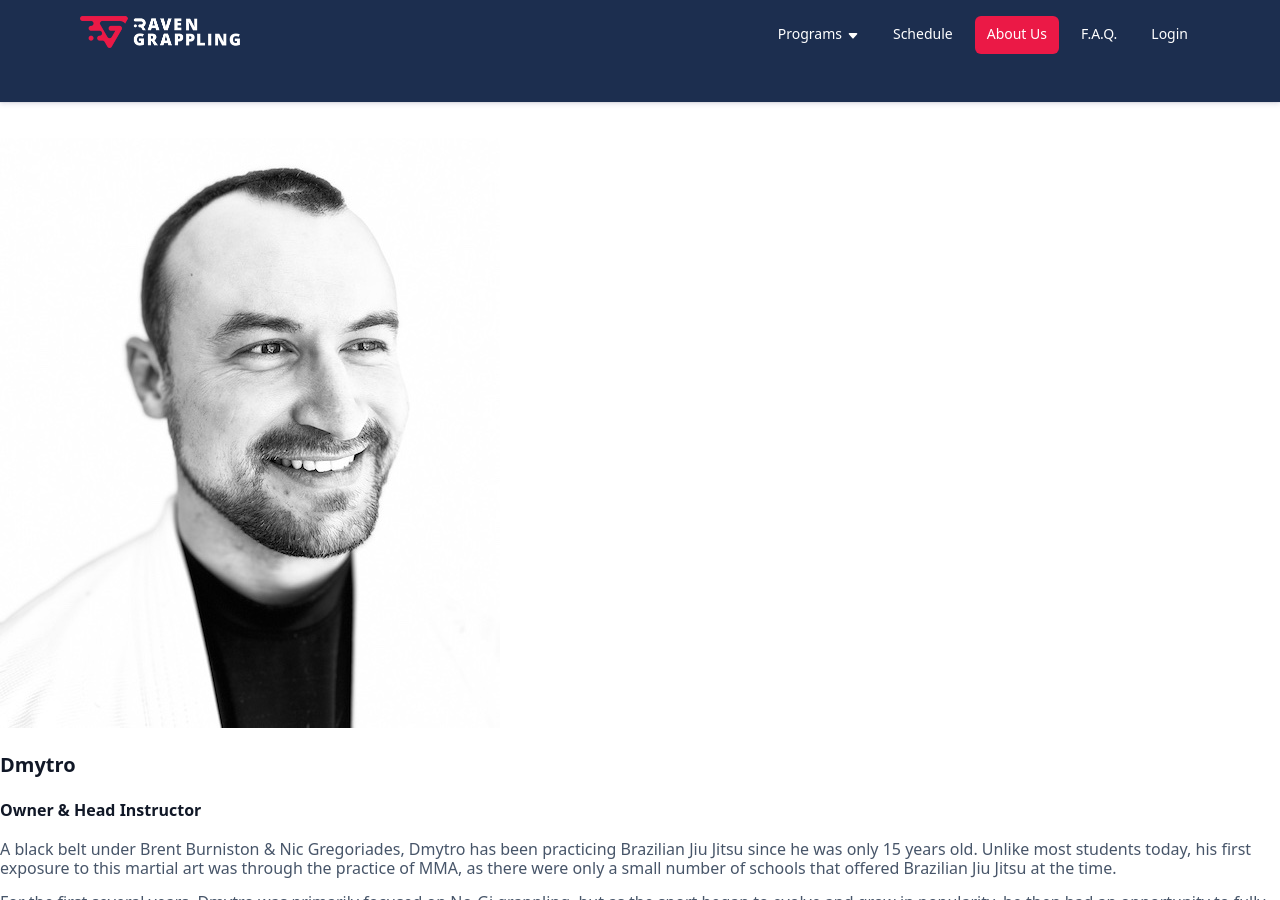
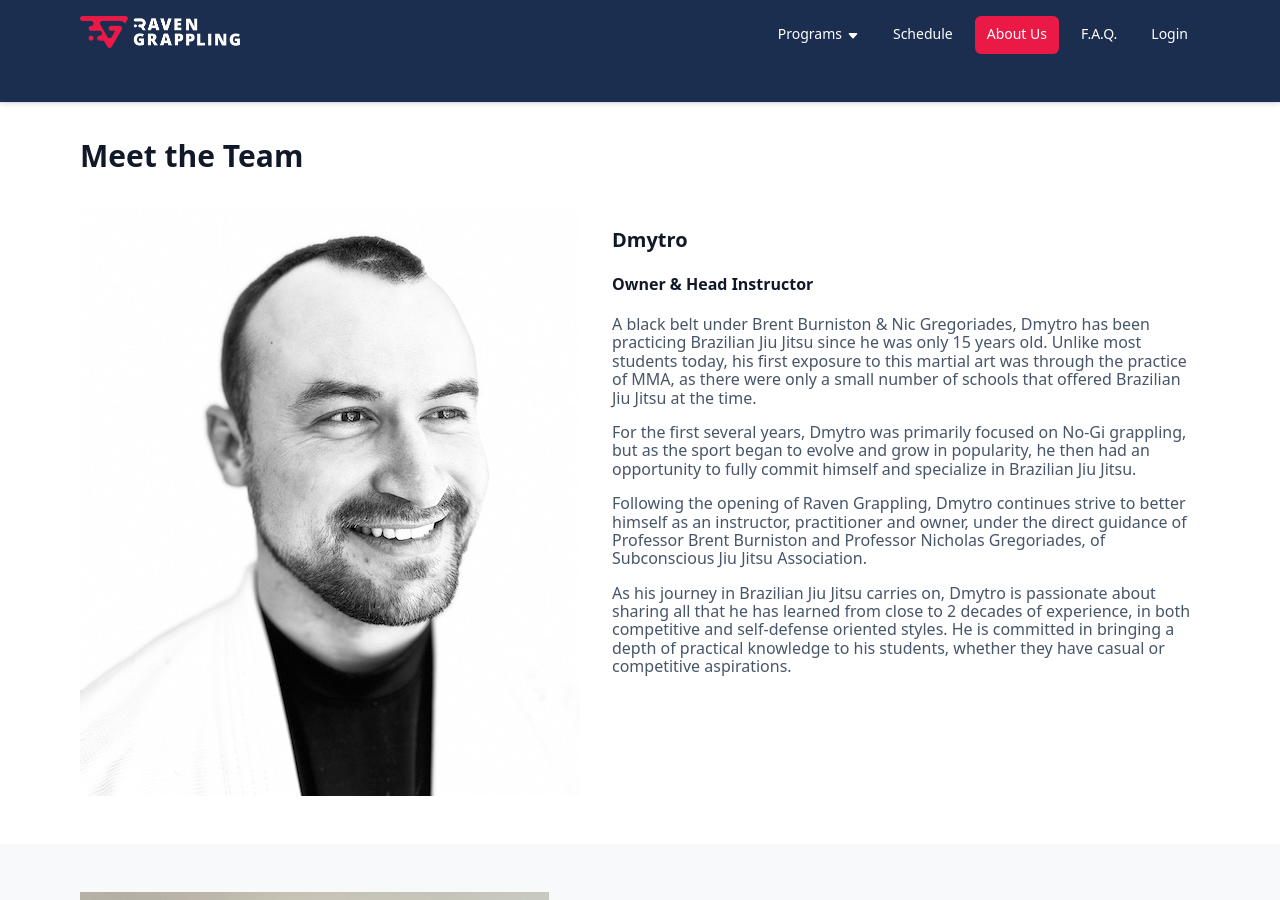
Before and after one commit to RavenGrappling/RavenGrappling.github.io, a Jekyll site: the page built from pages/about-us.html, in a window 1280 px wide and 900 px high. Built offline with Jekyll 4.4.1, drawn with Linux system fonts in a browser that asks for light colours; nearby versions of some CDN libraries; library files that are not in the unit come from our copies.

Commit message:
basic formatting

```diff
--- a/pages/about-us.html
+++ b/pages/about-us.html
@@ -4,15 +4,13 @@
 permalink: /about-us
 ---
 
-<div class="container py-5 px-4 p-lg-5">
+<section class="padded">
   <h1>Meet the Team</h1>
+  <div class="flex">
+    <img src="/assets/images/academy/dmytro.jpg" alt="Dmytro" />
 
-  <div class="row">
-    <div class="col-lg">
-      <img src="/assets/images/academy/dmytro.jpg" alt="Dmytro" class="img-fluid mb-5">
-    </div>
-    <div class="col-lg">
-      <h3 class="fw-bold">
+    <div>
+      <h3>
         Dmytro
       </h3>
       <h4>
@@ -31,13 +29,15 @@
         As his journey in Brazilian Jiu Jitsu carries on, Dmytro is passionate about sharing all that he has learned from close to 2 decades of experience, in both competitive and self-defense oriented styles. He is committed in bringing a depth of practical knowledge to his students, whether they have casual or competitive aspirations.
       </p>
     </div>
+  </div>
+</section>
 
-  <div class="row">
-    <div class="col-lg">
-      <img src="/assets/images/academy/mike2.jpg" alt="Mike" class="img-fluid mb-5">
-    </div>
-    <div class="col-lg">
-      <h3 class="fw-bold">
+<div class="section-bg">
+  <section class="padded flex">
+    <img src="/assets/images/academy/mike2.jpg" alt="Mike" />
+
+    <div>
+      <h3>
         Mike
       </h3>
       <h4>
@@ -49,23 +49,25 @@
       <p>
         Aside from being a life-long martial artist, Mike is also an avid student of injury prevention protocols as well as strength and conditioning programs. His knowledge has become invaluable for the school, as he is always keen on providing guidance on how to build and maintain longevity, whether it’s for training on the mats or for how to gracefully age into the future.
       </p>
-      <p>Whether it’s your first time meeting Mike or if you have trained with him in the past, you will quickly see that his passion for Brazilian Jiu Jitsu and innate nature of being analytical, is what continues to drive him to be such a great practitioner and coach, to both his peers and students alike.
+      <p>
+        Whether it’s your first time meeting Mike or if you have trained with him in the past, you will quickly see that his passion for Brazilian Jiu Jitsu and innate nature of being analytical, is what continues to drive him to be such a great practitioner and coach, to both his peers and students alike.
       </p>
     </div>
+  </section>
 </div>
 
-  <div class="row">
-    <div class="col-lg">
-      <img src="/assets/images/academy/tiffany2.jpg" alt="Tiffany" class="img-fluid mb-5">
-    </div>
-    <div class="col-lg">
-      <h3 class="fw-bold">
+<section class="padded flex">
+  <img src="/assets/images/academy/tiffany2.jpg" alt="Tiffany" />
+
+  <div>
+    <h3>
       Tiffany
     </h3>
     <h4>
       Assistant Instructor - Beginner Program
     </h4>
-        <p> Currently holding the rank of purple belt in Brazilian Jiu Jitsu, Tiffany is a life-long martial artist whose first exposure to the sport was via watching Power Rangers in 1994. Fast forward almost three decades and she is now an accomplished multi-disciplined instructor, who has trained and taught at many gyms across North America.
+    <p>
+      Currently holding the rank of purple belt in Brazilian Jiu Jitsu, Tiffany is a life-long martial artist whose first exposure to the sport was via watching Power Rangers in 1994. Fast forward almost three decades and she is now an accomplished multi-disciplined instructor, who has trained and taught at many gyms across North America.
     </p>
     <p>
       As a coach and an active competitor, Tiffany brings with her a lot of knowledge and experience. She understands what athletes need to be able to achieve their goals. Tiffany takes great joy in actively encouraging students to succeed and looks forward to helping them grow into champions, both on and off the mats.
@@ -77,14 +79,14 @@
       When you find yourself on the mats, look for Tiffany, as you can count on her to give you a warm welcome, whether you are a new or a veteran student at Raven Grappling.
     </p>
   </div>
-  </div>
+</section>
 
-  <div class="row">
-    <div class="col-lg">
-      <img src="/assets/images/academy/yoko2.jpg" alt="Yoko" class="img-fluid mb-5">
-    </div>
-    <div class="col-lg">
-      <h3 class="fw-bold">
+<div class="section-bg">
+  <section class="padded flex">
+    <img src="/assets/images/academy/yoko2.jpg" alt="Yoko" />
+
+    <div>
+      <h3>
         Yoko
       </h3>
       <h4>
@@ -100,16 +102,17 @@
         Aside from her invaluable expertise on the mats, Yoko is also an amazing coach and mentor to both advanced students and those who are just starting their journey in Brazilian Jiu Jitsu.
       </p>
     </div>
+  </section>
 </div>
 
-  <h1>Subconscious Jiu Jitsu Founders</h1>
+<section class="padded">
+  <h2>Subconscious Jiu Jitsu Founders</h2>
 
-  <div class="row">
-    <div class="col-lg">
-      <img src="/assets/images/academy/sbjjbrent2.jpg" alt="Brent" class="img-fluid mb-5">
-    </div>
-    <div class="col-lg">
-      <h3 class="fw-bold">
+  <div class="flex">
+    <img src="/assets/images/academy/sbjjbrent2.jpg" alt="Brent" />
+
+    <div>
+      <h3>
         Professor Brent Burniston
       </h3>
       <h4>
@@ -137,13 +140,14 @@
       </p>
     </div>
   </div>
+</section>
 
-  <div class="row">
-    <div class="col-lg">
-      <img src="/assets/images/academy/sbjjnick2.jpg" alt="Nick" class="img-fluid mb-5">
-    </div>
-    <div class="col-lg">
-      <h3 class="fw-bold">
+<div class="section-bg">
+  <section class="padded flex">
+    <img src="/assets/images/academy/sbjjnick2.jpg" alt="Nick" />
+
+    <div>
+      <h3>
         Professor Nicholas Gregoriades
       </h3>
       <h4>
@@ -164,5 +168,5 @@
         He is also well-known for his ‘Spirit of Jiu-Jitsu’ and ‘Soul of Jiu-Jitsu’ short films and his holistic, conceptually-based approach to teaching.
       </p>
     </div>
+  </section>
 </div>
-</div>
```
Lines whose indentation alone changed are shown as unchanged.
